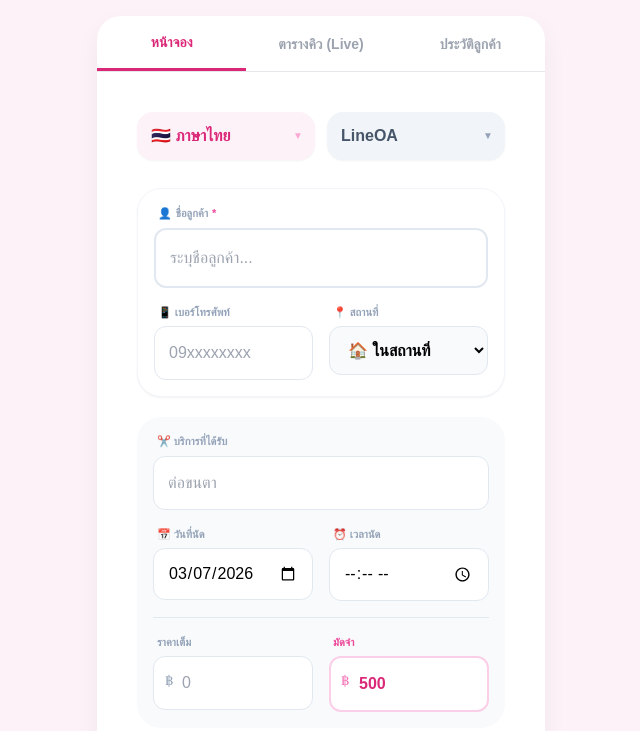
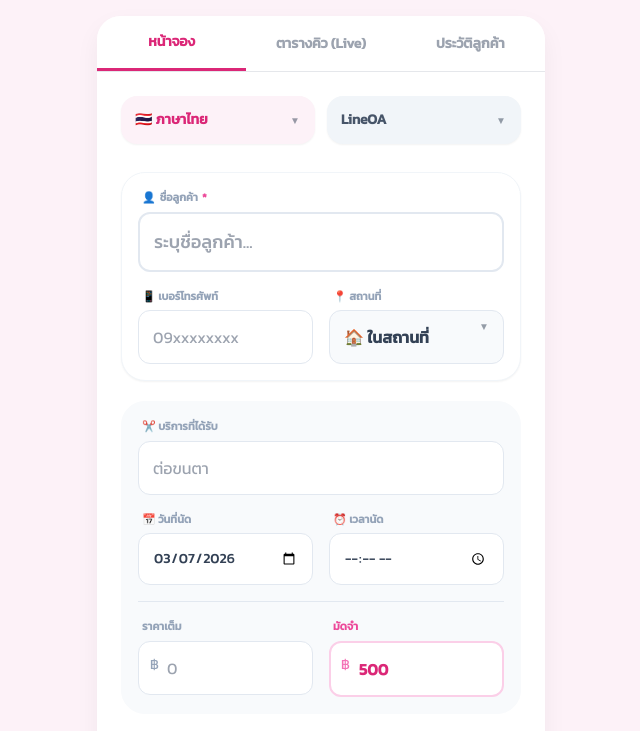
Before and after one commit to mongfer450/booking_webApp, a plain HTML site: page index.html in a window 1280 px wide. Shown: the top 731 px of the page, without its empty margins (319-959 px from the left). Drawn offline with nearby package versions, Linux system fonts and the light colour scheme.

Commit message:
follow safari

```diff
--- a/index.html
+++ b/index.html
@@ -3,27 +3,83 @@
   <head>
     <meta charset="UTF-8" />
     <meta name="viewport" content="width=device-width, initial-scale=1.0, maximum-scale=1.0, user-scalable=no" />
+    <meta name="color-scheme" content="light only">
     <title>Hello.mirilash - Booking System</title>
     <script src="https://cdn.tailwindcss.com"></script>
     <style>
+      @import url("https://fonts.googleapis.com/css2?family=Kanit:wght@300;400;500&display=swap");
+
+      /* ทำให้ฟอนต์เนียนขึ้นในทุก Browser */
       html {
-            color-profile: sRGB;
-            -webkit-font-smoothing: antialiased;
-            }
-      @import url("https://fonts.googleapis.com/css2?family=Kanit:wght@300;400;500&display=swap");
-      body { font-family: "Kanit", sans-serif; background-color: #fdf2f8; }
-      .card { border-radius: 24px; box-shadow: 0 10px 25px rgba(0, 0, 0, 0.05); }
-      .tab-active { color: #db2777; border-bottom: 3px solid #db2777; transition: all 0.3s; }
-      input, select { font-size: 16px !important; }
-      .suggestion-box { z-index: 50; max-height: 150px; overflow-y: auto; }
-      .fast-loader { border: 3px solid #f3f3f3; border-top: 3px solid #db2777; border-radius: 50%; width: 20px; height: 20px; animation: spin 0.8s linear infinite; }
+        -webkit-font-smoothing: antialiased;
+        -moz-osx-font-smoothing: grayscale;
+      }
+
+      body {
+        font-family: "Kanit", sans-serif;
+        background-color: #fdf2f8; /* Pink 50 */
+        color: #334155;
+      }
+
+      /* บังคับล้างสไตล์เริ่มต้นของระบบ (โดยเฉพาะ Safari/iOS) */
+      input, select, textarea, button {
+        -webkit-appearance: none;
+        -moz-appearance: none;
+        appearance: none;
+        outline: none !important;
+      }
+
+      /* ป้องกันการซูมหน้าจออัตโนมัติบน iPhone เมื่อกด Input */
+      @media screen and (max-width: 768px) {
+        input, select { font-size: 16px !important; }
+      }
+
+      .card {
+        background-color: #ffffff;
+        border-radius: 24px;
+        box-shadow: 0 10px 25px rgba(0, 0, 0, 0.05);
+      }
+
+      .tab-active {
+        color: #db2777;
+        border-bottom: 3px solid #db2777;
+        transition: all 0.3s;
+      }
+
+      /* ปรับแต่งลูกศร Select ใหม่ให้เหมือนกันทุก Browser */
+      .custom-select-wrapper::after {
+        content: "▼";
+        font-size: 10px;
+        position: absolute;
+        right: 15px;
+        top: 50%;
+        transform: translateY(-50%);
+        pointer-events: none;
+        opacity: 0.5;
+      }
+
+      .fast-loader {
+        border: 3px solid #f3f3f3;
+        border-top: 3px solid #db2777;
+        border-radius: 50%;
+        width: 20px;
+        height: 20px;
+        animation: spin 0.8s linear infinite;
+      }
+
       @keyframes spin { 0% { transform: rotate(0deg); } 100% { transform: rotate(360deg); } }
-      .queue-item { border-radius: 20px; box-shadow: 0 4px 12px rgba(219, 39, 119, 0.03); border: 1px solid #fce7f3; }
+
+      .queue-item {
+        background-color: #ffffff;
+        border-radius: 20px;
+        box-shadow: 0 4px 12px rgba(219, 39, 119, 0.03);
+        border: 1px solid #fce7f3;
+      }
     </style>
   </head>
   <body class="p-4 pb-10">
-    <div class="max-w-md mx-auto bg-white card overflow-hidden">
-      <div class="flex border-b text-sm">
+    <div class="max-w-md mx-auto card overflow-hidden">
+      <div class="flex border-b text-sm bg-white">
         <button onclick="switchTab('booking')" id="tab-booking" class="flex-1 py-4 font-bold tab-active">หน้าจอง</button>
         <button onclick="switchTab('queue')" id="tab-queue" class="flex-1 py-4 font-bold text-gray-400">ตารางคิว (Live)</button>
         <button onclick="switchTab('history')" id="tab-history" class="flex-1 py-4 font-bold text-gray-400">ประวัติลูกค้า</button>
@@ -31,22 +87,21 @@
 
       <div class="p-6">
         <div id="section-booking" class="animate-fadeIn">
-          <form id="bookingForm" class="space-y-5 p-4" autocomplete="off">
+          <form id="bookingForm" class="space-y-5" autocomplete="off">
+
             <div class="grid grid-cols-2 gap-3 pb-2">
-              <div class="relative group">
-                <select id="msgLang" onchange="updatePreview()" class="w-full rounded-2xl border-none bg-pink-50 p-3.5 text-pink-600 font-bold text-sm appearance-none shadow-sm focus:ring-2 focus:ring-pink-300 transition-all">
+              <div class="relative custom-select-wrapper">
+                <select id="msgLang" onchange="updatePreview()" class="w-full rounded-2xl border-none bg-[#fdf2f8] p-3.5 text-pink-600 font-bold text-sm shadow-sm focus:ring-2 focus:ring-pink-300">
                   <option value="th">🇹🇭 ภาษาไทย</option>
                   <option value="en">🇺🇸 English</option>
                 </select>
-                <div class="absolute right-3 top-4 pointer-events-none text-pink-300 text-[10px]">▼</div>
               </div>
-              <div class="relative group">
-                <select id="platform" onchange="updatePreview()" class="w-full rounded-2xl border-none bg-slate-100 p-3.5 text-slate-600 font-bold text-sm appearance-none shadow-sm focus:ring-2 focus:ring-slate-300 transition-all">
+              <div class="relative custom-select-wrapper">
+                <select id="platform" onchange="updatePreview()" class="w-full rounded-2xl border-none bg-[#f1f5f9] p-3.5 text-slate-600 font-bold text-sm shadow-sm focus:ring-2 focus:ring-slate-300">
                   <option value="LineOA">LineOA</option>
                   <option value="FB">FB</option>
                   <option value="IG">IG</option>
                 </select>
-                <div class="absolute right-3 top-4 pointer-events-none text-slate-400 text-[10px]">▼</div>
               </div>
             </div>
 
@@ -55,18 +110,20 @@
                 <label class="flex items-center gap-1 text-[11px] font-bold text-slate-400 uppercase ml-1 mb-1.5">
                   <span>👤</span> ชื่อลูกค้า <span class="text-pink-500">*</span>
                 </label>
-                <input type="text" id="custName" oninput="handleNameInput()" required placeholder="ระบุชื่อลูกค้า..." class="w-full rounded-xl border-slate-200 border-2 p-3.5 outline-none focus:border-pink-400 focus:ring-4 focus:ring-pink-50 transition-all text-lg font-medium" />
+                <input type="text" id="custName" oninput="handleNameInput()" required placeholder="ระบุชื่อลูกค้า..."
+                  class="w-full rounded-xl border-[#e2e8f0] border-2 p-3.5 bg-white focus:border-pink-400 focus:ring-4 focus:ring-pink-50 transition-all text-lg font-medium" />
                 <div id="suggestions" class="hidden absolute left-0 right-0 z-20 mt-2 bg-white border border-slate-100 rounded-2xl shadow-2xl overflow-hidden max-h-48 overflow-y-auto"></div>
               </div>
 
               <div class="grid grid-cols-2 gap-4">
                 <div>
                   <label class="text-[11px] font-bold text-slate-400 uppercase ml-1 mb-1.5 block">📱 เบอร์โทรศัพท์</label>
-                  <input type="tel" id="custPhone" oninput="validatePhone(this); updatePreview();" required placeholder="09xxxxxxxx" maxlength="10" class="w-full rounded-xl border-slate-200 border p-3.5 focus:border-slate-400 outline-none transition-all" />
+                  <input type="tel" id="custPhone" oninput="validatePhone(this); updatePreview();" required placeholder="09xxxxxxxx" maxlength="10"
+                    class="w-full rounded-xl border-[#e2e8f0] border p-3.5 bg-white focus:border-slate-400 transition-all" />
                 </div>
-                <div>
+                <div class="relative custom-select-wrapper">
                   <label class="text-[11px] font-bold text-slate-400 uppercase ml-1 mb-1.5 block">📍 สถานที่</label>
-                  <select id="locationType" onchange="updateDeposit(); updatePreview();" class="w-full rounded-xl border-slate-200 border p-3.5 font-bold bg-slate-50">
+                  <select id="locationType" onchange="updateDeposit(); updatePreview();" class="w-full rounded-xl border-[#e2e8f0] border p-3.5 font-bold bg-[#f8fafc]">
                     <option value="default">🏠 ในสถานที่</option>
                     <option value="onsite">🚗 นอกสถานที่</option>
                   </select>
@@ -74,20 +131,20 @@
               </div>
             </div>
 
-            <div class="bg-slate-50 rounded-3xl p-4 space-y-4">
+            <div class="bg-[#f8fafc] rounded-3xl p-4 space-y-4 border border-slate-50">
               <div>
                 <label class="text-[11px] font-bold text-slate-400 uppercase ml-1 mb-1.5 block">✂️ บริการที่ได้รับ</label>
-                <input type="text" id="serviceType" oninput="updatePreview()" placeholder="ต่อขนตา" class="w-full rounded-xl border-slate-200 border p-3.5 focus:border-slate-400 outline-none transition-all" />
+                <input type="text" id="serviceType" oninput="updatePreview()" placeholder="ต่อขนตา" class="w-full rounded-xl border-[#e2e8f0] border p-3.5 bg-white focus:border-slate-400" />
               </div>
 
               <div class="grid grid-cols-2 gap-4">
                 <div>
                   <label class="text-[11px] font-bold text-slate-400 uppercase ml-1 mb-1.5 block">📅 วันที่นัด</label>
-                  <input type="date" id="date" onchange="updatePreview()" required class="w-full rounded-xl border-slate-200 border p-3.5 text-sm font-medium focus:border-slate-400 outline-none" />
+                  <input type="date" id="date" onchange="updatePreview()" required class="w-full rounded-xl border-[#e2e8f0] border p-3.5 bg-white text-sm font-medium focus:border-slate-400" />
                 </div>
                 <div>
                   <label class="text-[11px] font-bold text-slate-400 uppercase ml-1 mb-1.5 block">⏰ เวลานัด</label>
-                  <input type="time" id="time" onchange="updatePreview()" required class="w-full rounded-xl border-slate-200 border p-3.5 text-sm font-medium focus:border-slate-400 outline-none" />
+                  <input type="time" id="time" onchange="updatePreview()" required class="w-full rounded-xl border-[#e2e8f0] border p-3.5 bg-white text-sm font-medium focus:border-slate-400" />
                 </div>
               </div>
 
@@ -96,22 +153,22 @@
                   <label class="text-[11px] font-bold text-slate-400 uppercase ml-1 mb-1.5 block">ราคาเต็ม</label>
                   <div class="relative">
                     <span class="absolute left-3 top-3.5 text-slate-400 text-sm">฿</span>
-                    <input type="number" id="price" oninput="updatePreview()" placeholder="0" class="w-full rounded-xl border-slate-200 border p-3.5 pl-7 outline-none focus:border-slate-400" />
+                    <input type="number" id="price" oninput="updatePreview()" placeholder="0" class="w-full rounded-xl border-[#e2e8f0] border p-3.5 pl-7 bg-white focus:border-slate-400" />
                   </div>
                 </div>
                 <div class="relative">
                   <label class="text-[11px] font-bold text-pink-500 uppercase ml-1 mb-1.5 block">มัดจำ</label>
                   <div class="relative">
                     <span class="absolute left-3 top-3.5 text-pink-400 text-sm">฿</span>
-                    <input type="number" id="deposit" oninput="updatePreview()" value="500" class="w-full rounded-xl border-pink-200 border-2 p-3.5 pl-7 font-bold text-pink-600 outline-none focus:border-pink-400 bg-white" />
+                    <input type="number" id="deposit" oninput="updatePreview()" value="500" class="w-full rounded-xl border-pink-200 border-2 p-3.5 pl-7 font-bold text-pink-600 bg-white focus:border-pink-400" />
                   </div>
                 </div>
               </div>
             </div>
 
             <div class="grid grid-cols-1 gap-3 pt-2">
-              <button type="button" onclick="generateAndCopy()" class="w-full bg-white border-2 border-pink-500 text-pink-600 font-bold py-4 rounded-2xl active:scale-95 transition-all flex items-center justify-center gap-2 shadow-sm">คัดลอกข้อความ 📋</button>
-              <button type="button" id="btnSave" onclick="sendToCalendar()" class="w-full bg-slate-900 text-white font-bold py-4 rounded-2xl active:scale-95 transition-all flex items-center justify-center gap-2 shadow-lg shadow-slate-200">ลงปฏิทิน & บันทึก 🗓️</button>
+              <button type="button" onclick="generateAndCopy()" class="w-full bg-white border-2 border-pink-500 text-pink-600 font-bold py-4 rounded-2xl active:opacity-70 transition-all flex items-center justify-center gap-2 shadow-sm">คัดลอกข้อความ 📋</button>
+              <button type="button" id="btnSave" onclick="sendToCalendar()" class="w-full bg-slate-900 text-white font-bold py-4 rounded-2xl active:opacity-70 transition-all flex items-center justify-center gap-2 shadow-lg">ลงปฏิทิน & บันทึก 🗓️</button>
             </div>
           </form>
 
@@ -123,11 +180,10 @@
             <div id="textPreview" class="text-[14px] leading-relaxed whitespace-pre-wrap text-slate-500 italic min-h-[60px]">ระบุชื่อลูกค้าเพื่อสร้างข้อความ...</div>
           </div>
         </div>
+
         <div id="section-queue" class="hidden space-y-4">
-          <div class="bg-pink-50 p-4 rounded-2xl">
-            <div class="flex gap-2">
-              <input type="date" id="queueDateFilter" onchange="fetchQueue(true)" class="flex-1 rounded-xl border-pink-100 border p-2 text-sm focus:outline-none" />
-            </div>
+          <div class="bg-pink-50 p-4 rounded-2xl border border-pink-100">
+            <input type="date" id="queueDateFilter" onchange="fetchQueue(true)" class="w-full rounded-xl border-pink-100 border p-2 text-sm bg-white" />
           </div>
           <div id="queueList" class="space-y-3"></div>
         </div>
@@ -143,6 +199,7 @@
     </div>
 
     <script>
+      /* ... (ใส่ Script เดิมของคุณทั้งหมดที่นี่) ... */
       const scriptURL = "https://script.google.com/macros/s/AKfycbyiu1_ko_X7b1YduNsLKI3m2phRAn07ZkF4HWpNjHdZF8wPyTrE10fGedRQlb_1RAgb/exec";
       const STORAGE_KEY = "marizaHistoryData";
       let queueCache = {};
@@ -185,7 +242,6 @@
         if (input.value.length > 10) { input.value = input.value.slice(0, 10); }
       }
 
-      // ฟังก์ชันสำหรับเช็คเบอร์โทร 10 หลัก
       function checkPhone() {
         const phone = document.getElementById("custPhone").value;
         if (phone.length !== 10) {
@@ -233,13 +289,13 @@
       function updatePreview() { document.getElementById("textPreview").innerText = generateData().text || "รอข้อมูล..."; }
 
       async function generateAndCopy() {
-        if (!checkPhone()) return; // เช็คเบอร์โทร
+        if (!checkPhone()) return;
         await navigator.clipboard.writeText(generateData().text);
         alert("คัดลอกเรียบร้อย! ✅");
       }
 
       async function sendToCalendar() {
-        if (!checkPhone()) return; // เช็คเบอร์โทร
+        if (!checkPhone()) return;
         const form = document.getElementById("bookingForm");
         if (!form.checkValidity()) { form.reportValidity(); return; }
         const btn = document.getElementById("btnSave");
```
